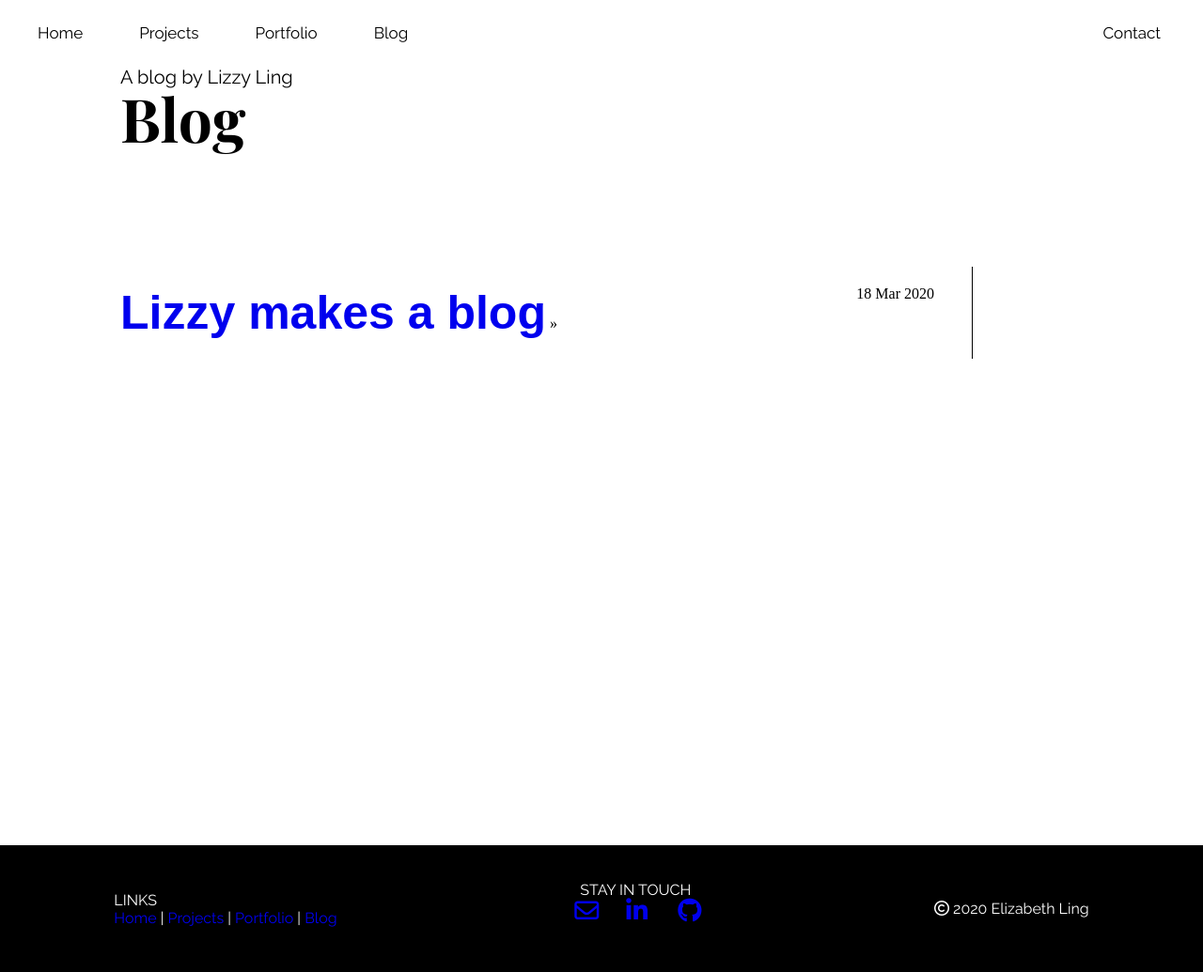
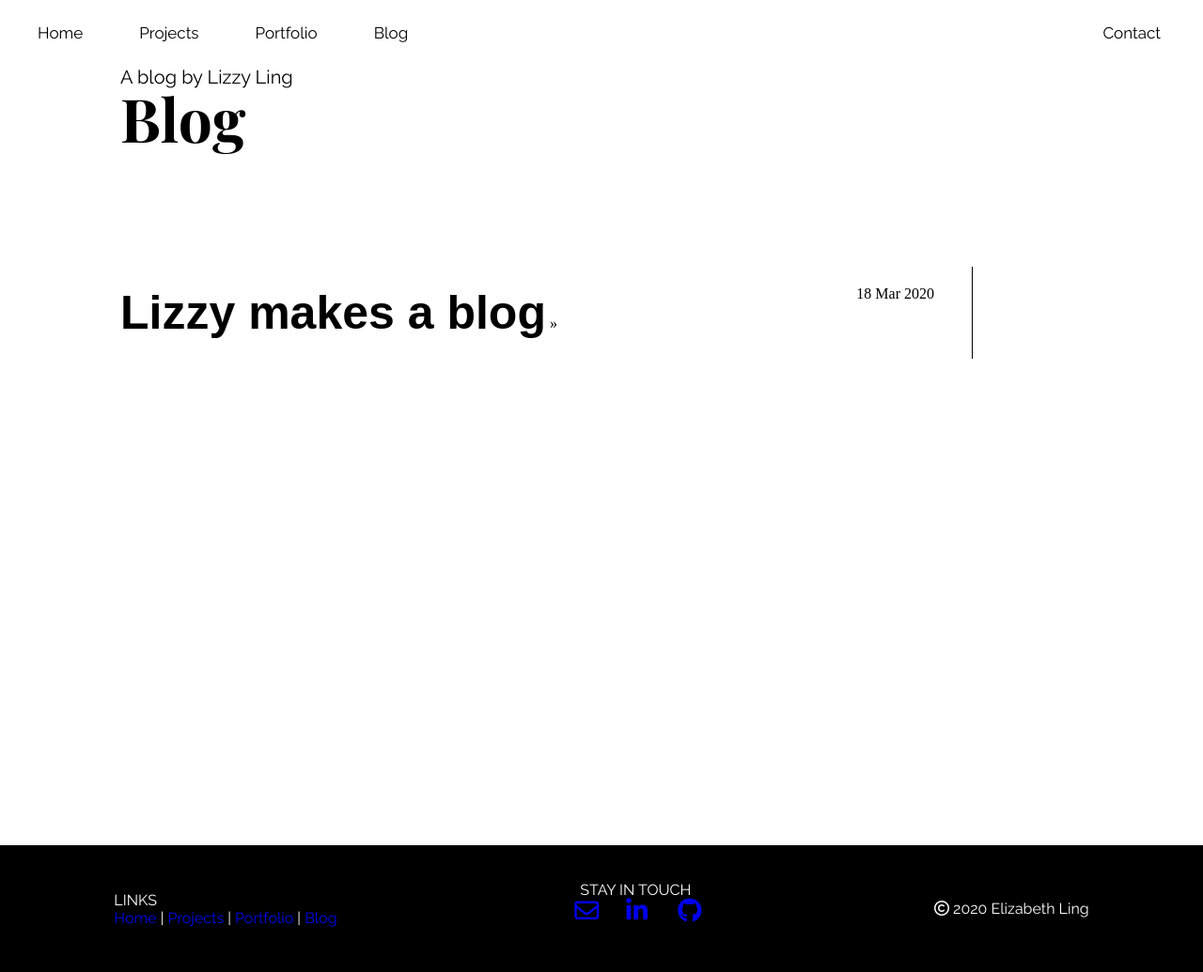
Before and after one commit to lingelizabeth/lingelizabeth.github.io, a Jekyll site: the page built from blog/index.html, in a window 1280 px wide. Shown: the whole page at 94% size. Built offline with Jekyll 4.4.1, drawn with Linux system fonts in a browser that asks for light colours; nearby versions of some CDN libraries.

Commit message:
minor fixes, footer text color

```diff
--- a/css/main.css
+++ b/css/main.css
@@ -47,9 +47,11 @@
 	font-family: Arial, Helvetica, sans-serif;
 	font-weight: bold;
 	font-size: 50px;
+	color: black;
 }
-a:visited
-{
+a{
 	text-decoration: none;
-	color: initial;
 }
+#footer.a{
+	color: white;
+}
```
